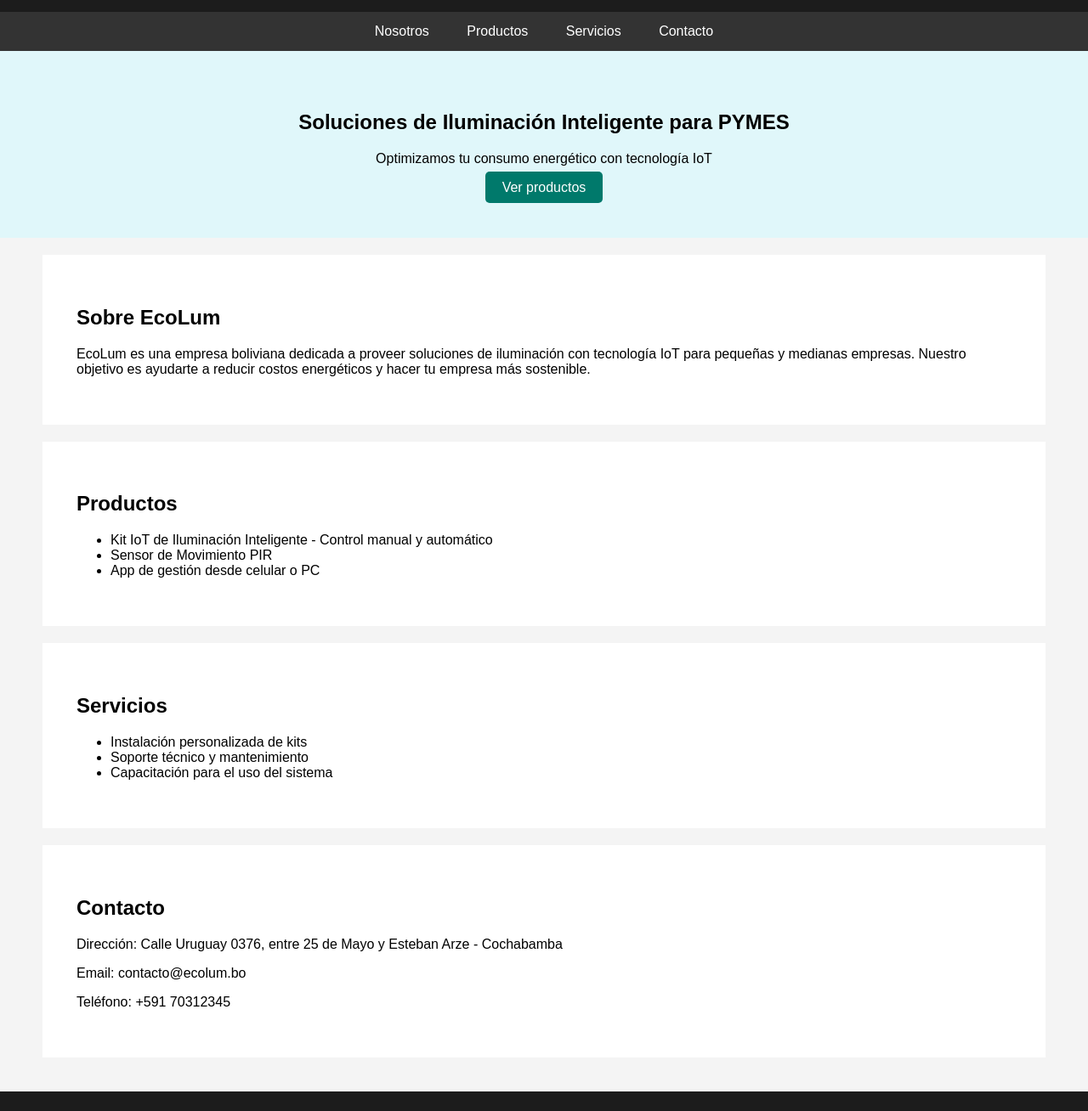
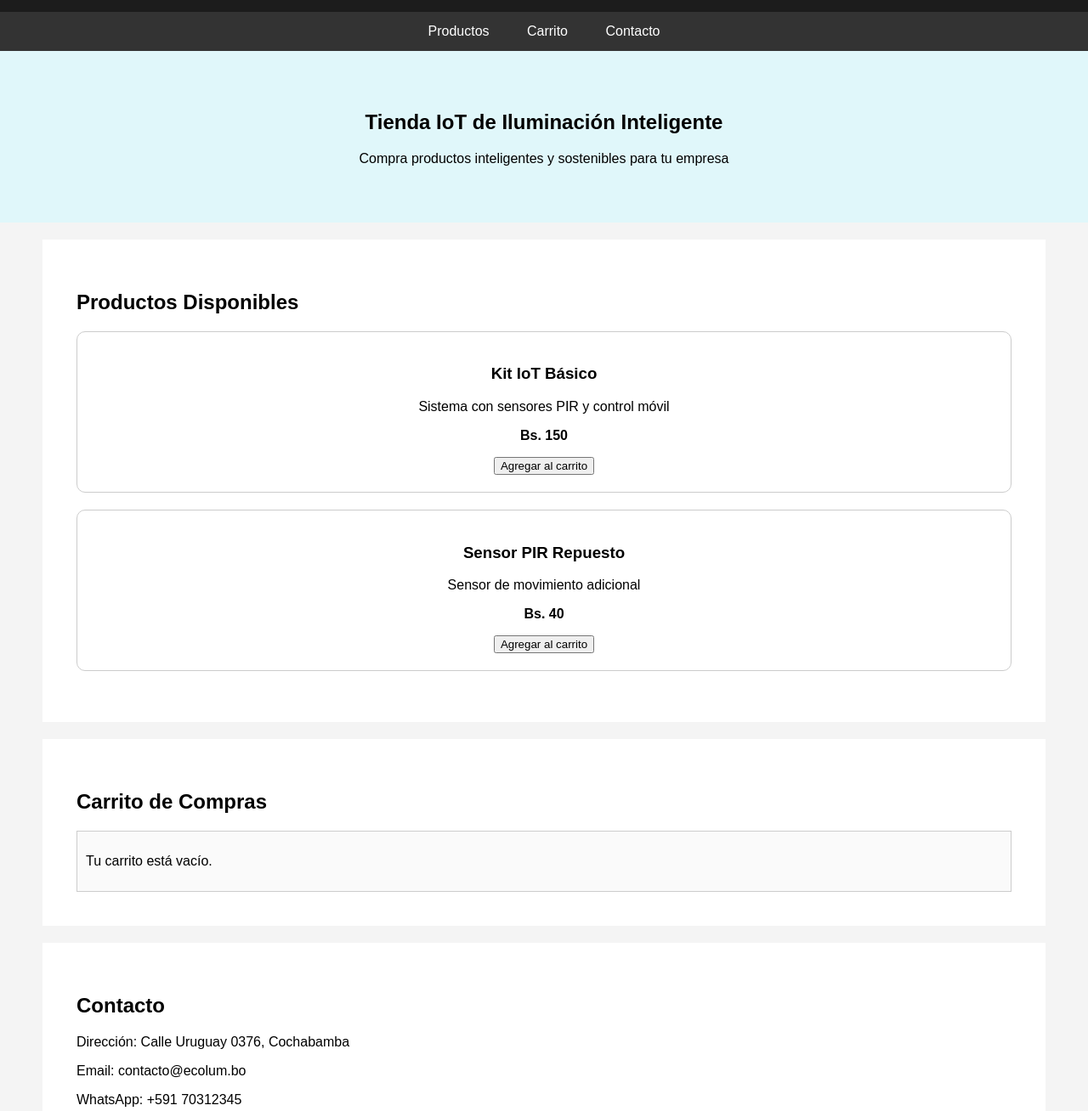
Before and after one commit to ASDFFDGFGF234/ecolum-webb, a plain HTML site: page index.html in a window 1280 px wide. Shown: the part 140-1448 px from the top of the page at 85% size. Drawn offline with Linux system fonts and the light colour scheme.

Commit message:
Update index.html

```diff
--- a/index.html
+++ b/index.html
@@ -1,9 +1,9 @@
 <!DOCTYPE html>
 <html lang="es">
 <head>
-  <meta charset="UTF-8" />
-  <meta name="viewport" content="width=device-width, initial-scale=1.0" />
-  <title>EcoLum - Iluminación IoT</title>
+  <meta charset="UTF-8">
+  <meta name="viewport" content="width=device-width, initial-scale=1.0">
+  <title>Tienda EcoLum</title>
   <style>
     body { font-family: Arial, sans-serif; margin: 0; padding: 0; background: #f4f4f4; }
     header { background: #1c1c1c; color: #fff; padding: 20px 0; text-align: center; }
@@ -15,6 +15,8 @@
     .footer { text-align: center; background: #1c1c1c; color: #fff; padding: 20px; margin-top: 40px; }
     .btn { background: #00796b; color: white; padding: 10px 20px; text-decoration: none; border-radius: 5px; }
     .btn:hover { background: #004d40; }
+    .product { border: 1px solid #ccc; border-radius: 10px; padding: 20px; margin-bottom: 20px; text-align: center; }
+    .cart { background: #fafafa; border: 1px solid #ccc; padding: 10px; margin-top: 20px; }
   </style>
 </head>
 <body>
@@ -25,51 +27,74 @@
   </header>
 
   <nav>
-    <a href="#nosotros">Nosotros</a>
     <a href="#productos">Productos</a>
-    <a href="#servicios">Servicios</a>
+    <a href="#carrito">Carrito</a>
     <a href="#contacto">Contacto</a>
   </nav>
 
   <section class="hero">
-    <h2>Soluciones de Iluminación Inteligente para PYMES</h2>
-    <p>Optimizamos tu consumo energético con tecnología IoT</p>
-    <a href="#productos" class="btn">Ver productos</a>
-  </section>
-
-  <section class="section" id="nosotros">
-    <h2>Sobre EcoLum</h2>
-    <p>EcoLum es una empresa boliviana dedicada a proveer soluciones de iluminación con tecnología IoT para pequeñas y medianas empresas. Nuestro objetivo es ayudarte a reducir costos energéticos y hacer tu empresa más sostenible.</p>
+    <h2>Tienda IoT de Iluminación Inteligente</h2>
+    <p>Compra productos inteligentes y sostenibles para tu empresa</p>
   </section>
 
   <section class="section" id="productos">
-    <h2>Productos</h2>
-    <ul>
-      <li>Kit IoT de Iluminación Inteligente - Control manual y automático</li>
-      <li>Sensor de Movimiento PIR</li>
-      <li>App de gestión desde celular o PC</li>
-    </ul>
+    <h2>Productos Disponibles</h2>
+    <div class="product">
+      <h3>Kit IoT Básico</h3>
+      <p>Sistema con sensores PIR y control móvil</p>
+      <p><strong>Bs. 150</strong></p>
+      <button onclick="addToCart('Kit IoT Básico', 150)">Agregar al carrito</button>
+    </div>
+    <div class="product">
+      <h3>Sensor PIR Repuesto</h3>
+      <p>Sensor de movimiento adicional</p>
+      <p><strong>Bs. 40</strong></p>
+      <button onclick="addToCart('Sensor PIR Repuesto', 40)">Agregar al carrito</button>
+    </div>
   </section>
 
-  <section class="section" id="servicios">
-    <h2>Servicios</h2>
-    <ul>
-      <li>Instalación personalizada de kits</li>
-      <li>Soporte técnico y mantenimiento</li>
-      <li>Capacitación para el uso del sistema</li>
-    </ul>
+  <section class="section" id="carrito">
+    <h2>Carrito de Compras</h2>
+    <div id="cart" class="cart">
+      <p>Tu carrito está vacío.</p>
+    </div>
   </section>
 
   <section class="section" id="contacto">
     <h2>Contacto</h2>
-    <p>Dirección: Calle Uruguay 0376, entre 25 de Mayo y Esteban Arze - Cochabamba</p>
+    <p>Dirección: Calle Uruguay 0376, Cochabamba</p>
     <p>Email: contacto@ecolum.bo</p>
-    <p>Teléfono: +591 70312345</p>
+    <p>WhatsApp: +591 70312345</p>
   </section>
 
   <footer class="footer">
     <p>&copy; 2025 EcoLum - Todos los derechos reservados</p>
   </footer>
 
+  <script>
+    const cart = [];
+    function addToCart(product, price) {
+      cart.push({ product, price });
+      displayCart();
+    }
+
+    function displayCart() {
+      const cartDiv = document.getElementById('cart');
+      if (cart.length === 0) {
+        cartDiv.innerHTML = '<p>Tu carrito está vacío.</p>';
+        return;
+      }
+      let html = '<ul>';
+      let total = 0;
+      cart.forEach(item => {
+        html += `<li>${item.product} - Bs. ${item.price}</li>`;
+        total += item.price;
+      });
+      html += `</ul><p><strong>Total: Bs. ${total}</strong></p>`;
+      html += `<button onclick="alert('Gracias por tu compra. Nos contactaremos por WhatsApp.')">Finalizar compra</button>`;
+      cartDiv.innerHTML = html;
+    }
+  </script>
+
 </body>
 </html>
```
